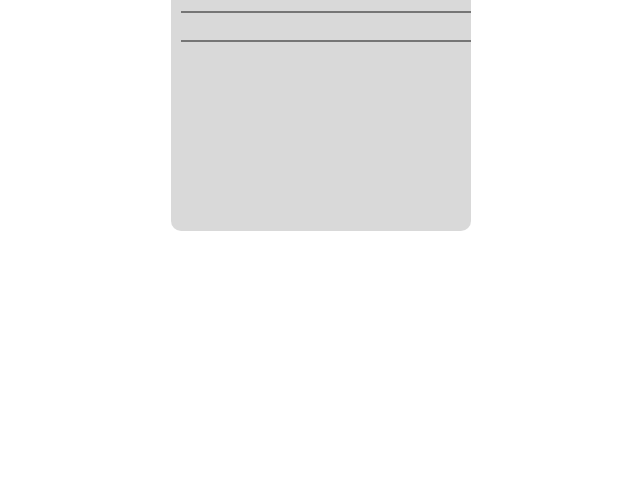
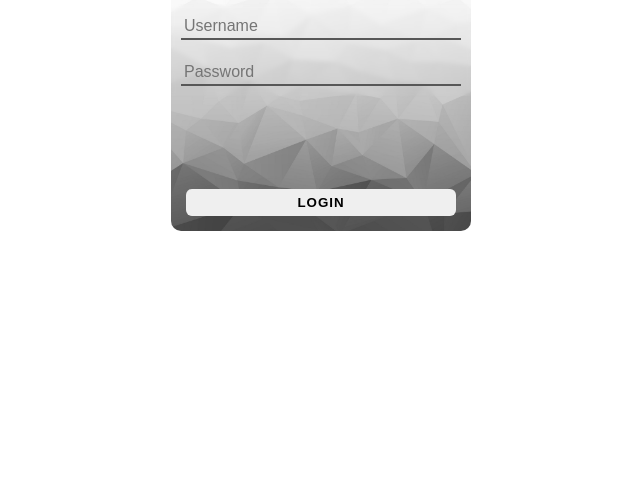
Before and after one commit to vish-lacidar/Portfolio_Project, a plain HTML site: page index.html in a window 1280 px wide. Shown: the part 319-800 px from the top of the page, without its empty margins (319-959 px from the left). Drawn offline with Linux system fonts and the light colour scheme.

Commit message:
loginform near complete

```diff
--- a/index.html
+++ b/index.html
@@ -1,17 +1,21 @@
 <html>
-    <head>
-        <title>LMS Portfolio</title>
-        <link rel="stylesheet" href="style.css">
-    </head>
+
+<head>
+    <title>LMS Portfolio</title>
+    <link rel="stylesheet" href="style.css">
+</head>
+
 <body>
     <div class="logincard">
         <div class="logincardtitle">
             Login
         </div>
         <div class="inputgroup">
-            <input type="text" name="username" id="">
-            <input type="text" name="username" id="">
+            <input type="text" name="username" id="" placeholder="Username">
+            <input type="text" name="username" id="" placeholder="Password">
         </div>
+        <button class="btn">LOGIN</button>
     </div>
 </body>
+
 </html>
--- a/style.css
+++ b/style.css
@@ -7,6 +7,9 @@ body {
 
 .logincard {
     background-color: rgb(128, 128, 128, .3);
+    background-image: url("login-bg.jpg");
+    background-repeat: no-repeat;
+    background-size: cover;
     height: 300px;
     width: 300px;
     border-radius: 10px;
@@ -14,6 +17,8 @@ body {
     top: 50%;
     left: 50%;
     transform: translate(-50%, -50%);
+    display: flex;
+    flex-direction: column;
 }
 .logincardtitle{
     font-size: xx-large;
@@ -22,23 +27,41 @@ body {
     font-weight: bold;
 }
 .inputgroup{
+    margin-top: 20px;
     overflow: hidden;
     width: 100%;
+    display: grid;
+    backdrop-filter: blur(2px);
 }
 .inputgroup input{
-    display: block;
+    font-size: medium;
     background-color: inherit;
     border-top: 0;
     border-right: 0;
     border-left: 0;
     border-bottom: 1;
+    border-color: rgb(87, 87, 87);
+    padding: 3px;
     margin: 10px;
-    width: 100%;
 }
 .inputgroup input:focus{
-    border-top: 0;
-    border-right: 0;
-    border-left: 0;
-    border-bottom: 1;
-    margin: 10px;
+    outline: none;
 }
+.btn{
+    margin-top: auto;
+    margin-bottom: 15px;
+    margin-left: 15px;
+    margin-right: 15px;
+    border-radius: 6px;
+    padding-top: 6px;
+    padding-bottom: 6px;
+    font-weight: bolder;
+    border: 0;
+    letter-spacing: 1px;
+    cursor: pointer;
+}
+.btn:hover{
+    background-color: gray;
+    transition: background-color 150ms linear;
+    color: white;
+}
```
Also changed, not shown: login-bg.jpg (added).
